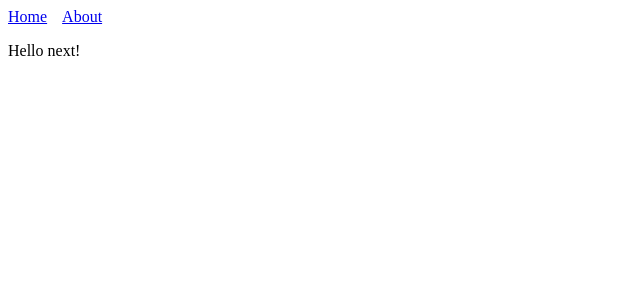
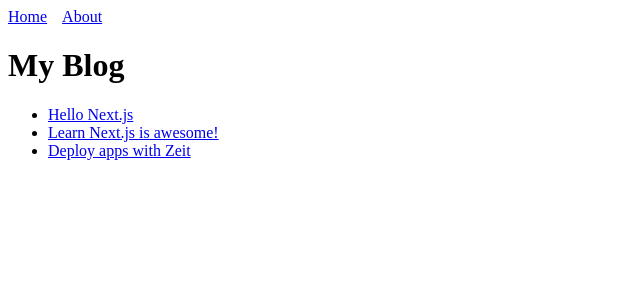
Before and after one commit to aguestuser/nextjs-tutorial, a Next.js app: page / in a window 1280 px wide. Shown: the top 300 px of the page, without its empty margins (0-640 px from the left). Built offline with nearby package versions, Linux system fonts and the light colour scheme.

Commit message:
add blog post list on index w/ dynamically generated post pages

```diff
--- a/pages/index.js
+++ b/pages/index.js
@@ -1,9 +1,23 @@
-import Header from "../components/header"
 import Layout from "../components/layout"
+import Link from "next/link"
+
+
+const PostLink = ({title}) => (
+  <li>
+    <Link href={`/post?title=${title}`}>
+      <a>{title}</a>
+    </Link>
+  </li>
+)
 
 const Index = () => (
   <Layout>
-    <p>Hello next!</p>
+    <h1>My Blog</h1>
+    <ul>
+      <PostLink title="Hello Next.js"/>
+      <PostLink title="Learn Next.js is awesome!"/>
+      <PostLink title="Deploy apps with Zeit"/>
+    </ul>
   </Layout>
 )
 
```
Also changed, not shown: pages/post.js (added, +15 -0 lines).
